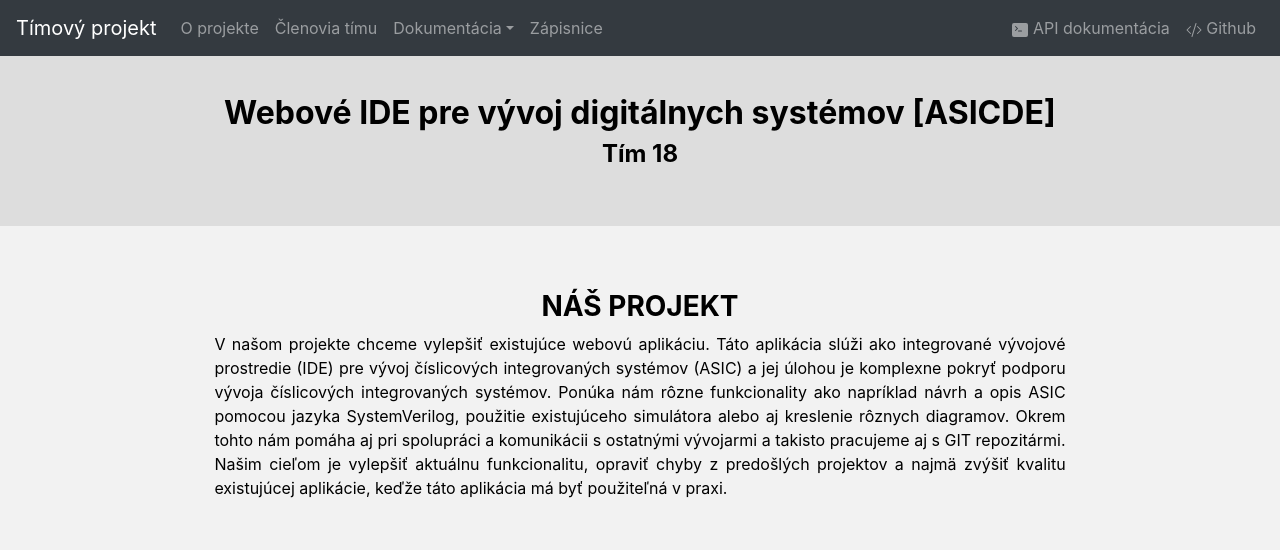
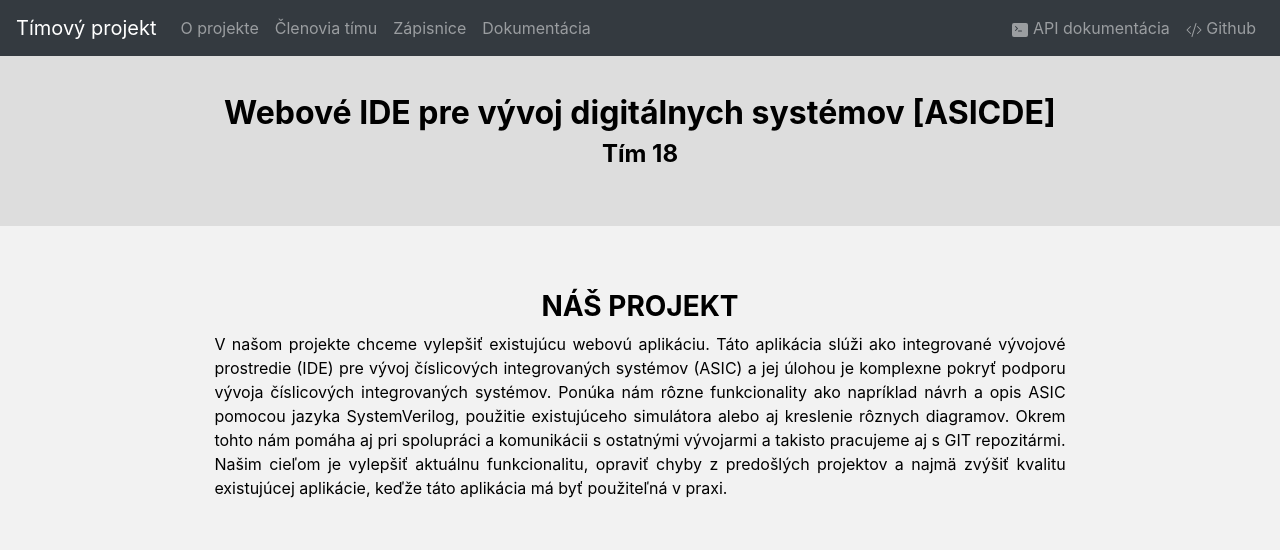
Before and after one commit to jakubabrahoim/TP-Web, a React (Create React App) app: page / in a window 1280 px wide. Shown: the top 550 px of the page. Built offline with nearby package versions, Linux system fonts and the light colour scheme.

Commit message:
pridaneZapisnice

```diff
--- a/src/components/AboutTeam.js
+++ b/src/components/AboutTeam.js
@@ -26,7 +26,7 @@ class AboutTeam extends React.Component {
                     Náš tím sa skladá zo 7 ľudí, ktorí spolu absolvovali viacero predmetov a v rôznych kombináciách kolaborovali na spoločných projektoch. Už pred začatím semestra väčšine z nás bolo jasné, že spolu budeme pracovať aj na tímovom projekte. Mnohí sme sa poznali ešte pred nastúpením na vysokú školu a trávime spolu aj voľný čas. Dokážeme preto spolu efektívne komunikovať a poznáme naše vzájomné silné ale aj slabé stránky.
                 </p>
                 <p style={pwidth}>
-                    Nakoľko sme absolvovali rôzne študijné programy na bakalárskom štúdiu (informatika, informačné technológie a informačná bezpečnosť), máme vedomosti z mnohých oblastí, ktoré nám pomôžu pri práci na projekte. V našich bakalárskych prácach sme sa venovali rozmanitým témam a nadobudnuté skúsenosti nám pomôžu s prácou na projektoch z viacerých oblastí. Jakub a David pracovali na webovom IDE pre HDL jazyky, Anna s Tomášom zase pracovali s technológiou blockchain v rôznych využitiach. Adam tvoril edukačnú hru v oblasti kybernetickej bezpečnosti, Marek pracoval na refaktorizácii a modularizácii existujúceho softvérového riešenia a Andrej sa venoval priestorovej vizualizácii dát z IoT zariadení.
+                    Nakoľko sme absolvovali rôzne študijné programy na bakalárskom štúdiu (informatika, internetové technológie a informačná bezpečnosť), máme vedomosti z mnohých oblastí, ktoré nám pomôžu pri práci na projekte. V našich bakalárskych prácach sme sa venovali rozmanitým témam a nadobudnuté skúsenosti nám pomôžu s prácou na projektoch z viacerých oblastí. Jakub a David pracovali na webovom IDE pre HDL jazyky, Anna s Tomášom zase pracovali s technológiou blockchain v rôznych využitiach. Adam tvoril edukačnú hru v oblasti kybernetickej bezpečnosti, Marek pracoval na refaktorizácii a modularizácii existujúceho softvérového riešenia a Andrej sa venoval priestorovej vizualizácii dát z IoT zariadení.
                 </p>
                 <p style={pwidth}>
                     Mnohí z nás majú skúsenosti s prácou v agilnom prostredí, nakoľko väčšina tímu popri štúdiu pracuje. Tieto skúsenosti by sme samozrejme aplikovali pri procese tvorby projektu a tým zefektívnili náš pracovný postup. Jakub, Adam a David pracujú ako vývojári webových technológií, Marek ako backend developer a Andrej pracuje v oblasti informačnej bezpečnosti.
--- a/src/components/AssignmentContainer.js
+++ b/src/components/AssignmentContainer.js
@@ -25,7 +25,7 @@ class AssignmentContainer extends React.Component {
             <div className="jumbotron" style={styles} id="about">
                 <h3 style={headerStyle}>NÁŠ PROJEKT</h3>
                 <p style={pwidth}>
-                    V našom projekte chceme vylepšiť existujúce webovú aplikáciu. Táto aplikácia slúži ako integrované vývojové prostredie (IDE) pre vývoj číslicových integrovaných systémov (ASIC) a jej úlohou je komplexne pokryť podporu vývoja číslicových integrovaných systémov. Ponúka nám rôzne funkcionality ako napríklad návrh a opis ASIC pomocou jazyka SystemVerilog, použitie existujúceho simulátora alebo aj kreslenie rôznych diagramov. Okrem tohto nám pomáha aj pri spolupráci a komunikácii s ostatnými vývojarmi a takisto pracujeme aj s GIT repozitármi. Našim cieľom je vylepšiť aktuálnu funkcionalitu, opraviť chyby z predošlých projektov a najmä zvýšiť kvalitu existujúcej aplikácie, keďže táto aplikácia má byť použiteľná v praxi.
+                    V našom projekte chceme vylepšiť existujúcu webovú aplikáciu. Táto aplikácia slúži ako integrované vývojové prostredie (IDE) pre vývoj číslicových integrovaných systémov (ASIC) a jej úlohou je komplexne pokryť podporu vývoja číslicových integrovaných systémov. Ponúka nám rôzne funkcionality ako napríklad návrh a opis ASIC pomocou jazyka SystemVerilog, použitie existujúceho simulátora alebo aj kreslenie rôznych diagramov. Okrem tohto nám pomáha aj pri spolupráci a komunikácii s ostatnými vývojarmi a takisto pracujeme aj s GIT repozitármi. Našim cieľom je vylepšiť aktuálnu funkcionalitu, opraviť chyby z predošlých projektov a najmä zvýšiť kvalitu existujúcej aplikácie, keďže táto aplikácia má byť použiteľná v praxi.
                 </p>
             </div>
         );
--- a/src/components/NavigationBar.js
+++ b/src/components/NavigationBar.js
@@ -15,12 +15,14 @@ class NavigationBar extends React.Component {
                     <Nav className="mr-auto">
                         <Nav.Link href="/#about">O projekte</Nav.Link>
                         <Nav.Link href="/#team">Členovia tímu</Nav.Link>
-                        <NavDropdown title="Dokumentácia" id="collasible-nav-dropdown">
-                           {/*<NavDropdown.Item href="/documentation/">Prehľad</NavDropdown.Item>
+                        <Nav.Link href="/log">Zápisnice</Nav.Link>
+                        <Nav.Link href="https://github.com/xkohutka/documentation/wiki">Dokumentácia</Nav.Link>
+                        {/*<NavDropdown title="Dokumentácia" id="collasible-nav-dropdown">
+                           <NavDropdown.Item href="/documentation/">Prehľad</NavDropdown.Item>
                             <NavDropdown.Item href="/documentation/#methodology">Metodika</NavDropdown.Item>
-                            <NavDropdown.Item href="/documentation/#doc">Dokumentácia</NavDropdown.Item> */}
-                        </NavDropdown>
-                        <Nav.Link href="/log">Zápisnice</Nav.Link>
+                            <NavDropdown.Item href="/documentation/#doc">Dokumentácia</NavDropdown.Item>
+                        </NavDropdown>*/}
+
                     </Nav>
                     <Nav>
                         <Nav.Link href="/api-docs/" target="_blank">
--- a/src/data/team_members.json
+++ b/src/data/team_members.json
@@ -27,7 +27,7 @@
         "firstName": "Andrej",
         "lastName": "Gažík",
         "tasks": ["Backend", "Tvorba mockupov", "Testovanie"],
-        "img": "assets/zabka.jpg"
+        "img": "assets/andrej.jpg"
     },
     {
         "firstName": "Tomáš",
```
